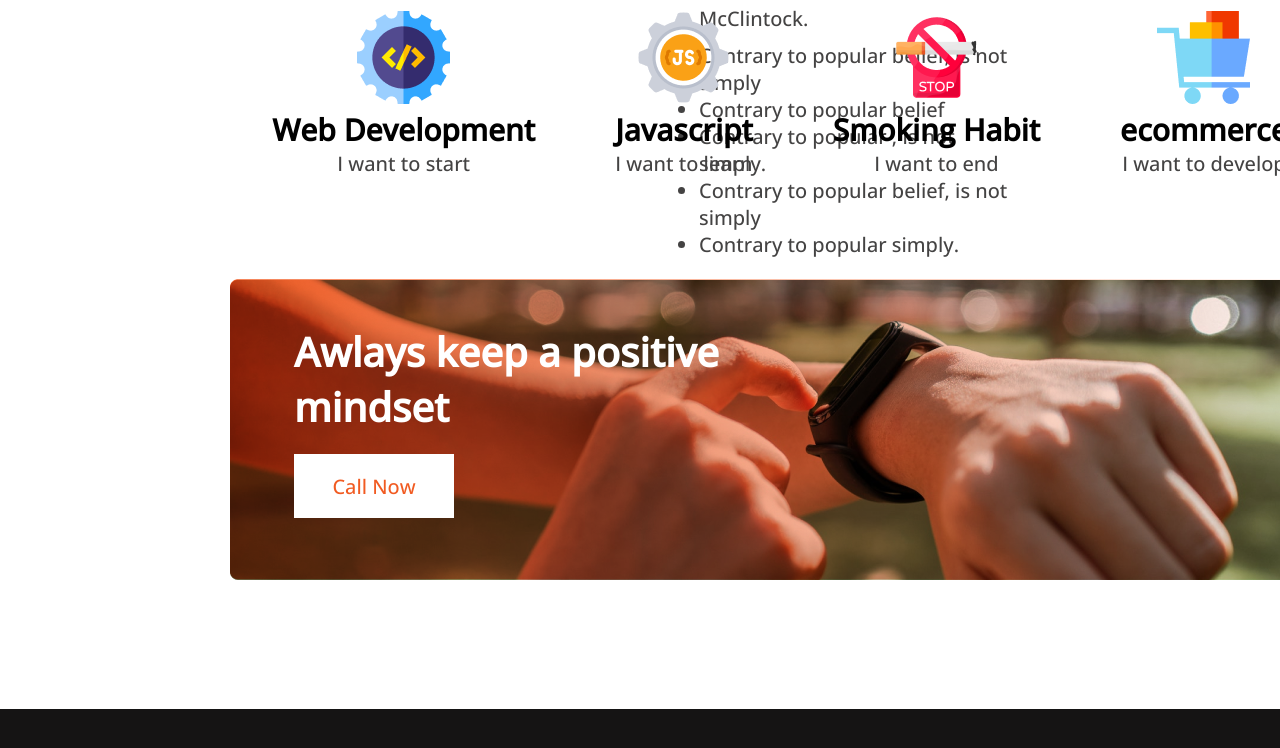
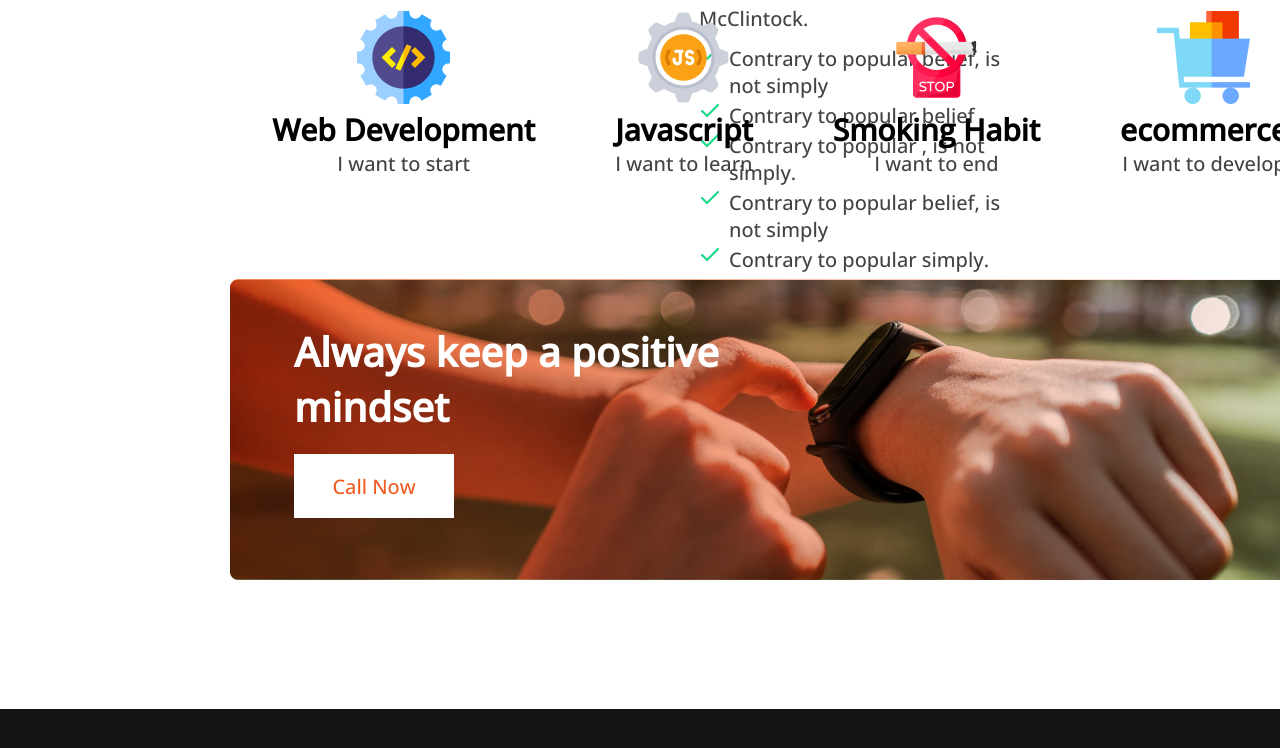
Before and after one commit to Siam-WD/creative-developer, a plain HTML site: page index.html in a window 1280 px wide. Shown: the part 2089-2837 px from the top of the page. Drawn offline with nearby package versions, Linux system fonts and the light colour scheme; files whose address does not match are found by name.

Commit message:
tik cinho solved

```diff
--- a/index.html
+++ b/index.html
@@ -26,7 +26,7 @@
             <div class="failure-content">
                 <h2 class="title-primary">My failures of previous year</h2>
                 <p class="description">Contrary to popular belief, Lorem Ipsum is not simply random text. It has roots in a piece of classical Latin literature from 45 BC, making it over 2000 years old. Richard McClintock.</p>
-               <ul class="failure">
+               <ul class="failure-ul">
                 <li class="failure-li">Contrary to popular belief, is not simply</li>
                    <li class="failure-li">Contrary to popular belief</li>
                    <li class="failure-li">Contrary to popular , is not simply.</li>
@@ -62,7 +62,7 @@
         </section>
         <section class="call-now">
             <div class="call-now-container">
-                <h4 class="title">Awlays keep a positive mindset</h4>
+                <h4 class="title">Always keep a positive mindset</h4>
                 <button class="btn-primary">Call Now</button>
             </div>
         </section>
```
